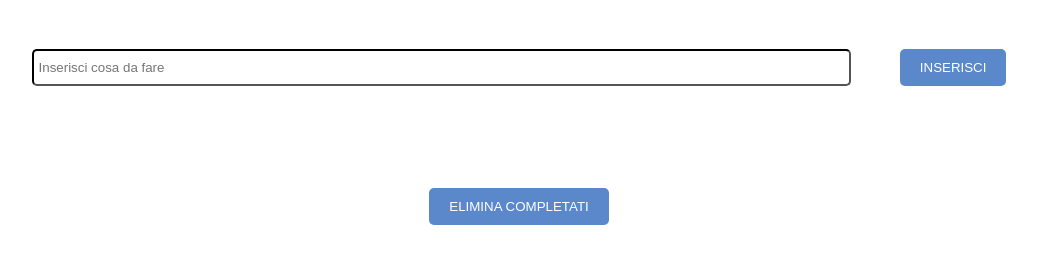
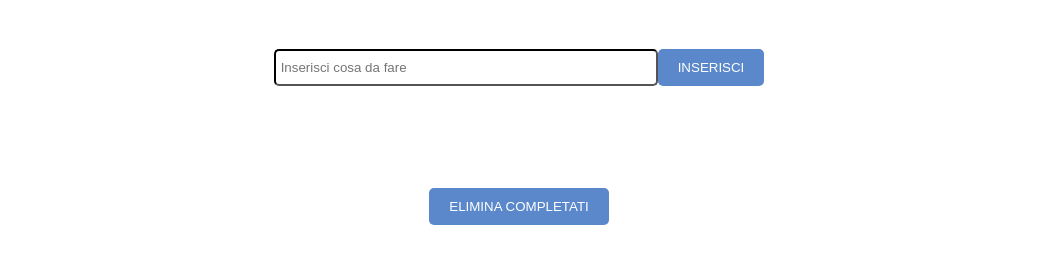
Before and after one commit to DavideGit991/vue-todolist, a plain HTML site: page index.html in a window 1280 px wide. Shown: the part 259-522 px from the top of the page, without its empty margins (121-1158 px from the left). Drawn offline with nearby package versions, Linux system fonts and the light colour scheme.

Commit message:
modifiche layout

```diff
--- a/css/main.css
+++ b/css/main.css
@@ -23,11 +23,10 @@ img{
   margin: 2%
 }
 .container.input{
-  width: 80%;
-  justify-content: space-around;
+  width: 60%;
 }
 input{
-  width: 80%;
+  width:  50%;
   padding: 5px;
   border-radius: 5px;
   border-color: #000;
@@ -61,7 +60,7 @@ ul li{
   display: flex;
   justify-content: space-between;
   align-items: center;
-  width: 80%;
+  width: 60%;
   font-size: 15px;
   padding: 2%;
   border-bottom: 2px solid black;
--- a/index.html
+++ b/index.html
@@ -4,7 +4,6 @@
     <link rel="stylesheet" href="https://pro.fontawesome.com/releases/v5.10.0/css/all.css" integrity="sha384-AYmEC3Yw5cVb3ZcuHtOA93w35dYTsvhLPVnYs9eStHfGJvOvKxVfELGroGkvsg+p" crossorigin="anonymous"/>
     <script src="https://cdn.jsdelivr.net/npm/vue"></script>
     <link rel="stylesheet" href="css/main.css">
-    <meta name="viewport" content="width=device-width, initial-scale=1, user-scalable=no">
     <meta charset="utf-8">
     <title></title>
   </head>
```
